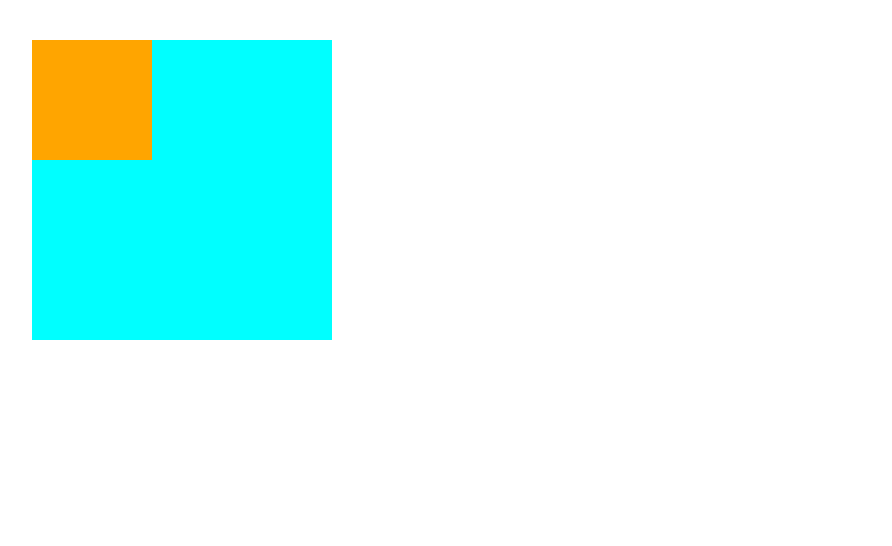
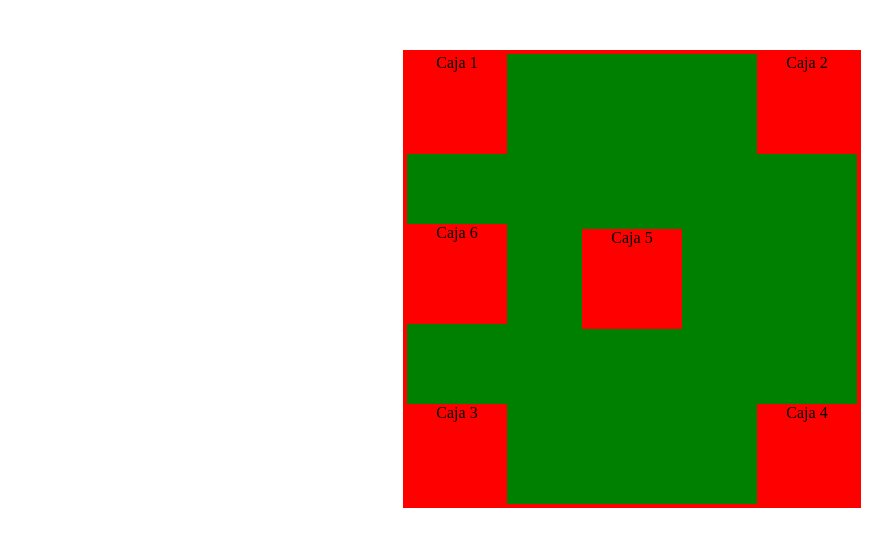
Before and after one commit to antho1810/CSS-2, a website: page index.html in a window 1280 px wide. Shown: the whole page, without its empty margins (8-900 px from the left). Drawn offline with nearby package versions, Linux system fonts and the light colour scheme.

Commit message:
Position Absolute

```diff
--- a/index.html
+++ b/index.html
@@ -45,11 +45,19 @@
     <h2>Romero</h2> -->
     <!-- <div class="caja-1">Caja 1</div>
     <div class="caja-2">Caja 2</div>
-    <div class="caja-3">Caja 3</div>
-    <div class="caja-4">Caja 4</div> -->
+    <div class="caja-3">Caja 3</div> -->
+    <!-- <div class="caja-4">Caja 4</div> -->
 
     <div class="contenedor">
+      <div class="caja-1">Caja 1</div>
+      <div class="caja-2">Caja 2</div>
+      <div class="caja-3">Caja 3</div>
+      <div class="caja-4">Caja 4</div>
+      <div class="caja-5">Caja 5</div>
+      <div class="caja-6">Caja 6</div>
+    </div>
+    <!-- <div class="contenedor">
       <div class="hijo"></div>
-    </div>
+    </div> -->
   </body>
 </html>
--- a/style.css
+++ b/style.css
@@ -141,11 +141,12 @@ p{
   margin: auto;
 } */
 div {
-  width: 200px;
-  height: 200px;
-  background: yellow;
+  width: 100px;
+  height: 100px;
   display: block;
+  background: green;
   text-align: center;
+  position: absolute;
 }
 
 /* outline sirve para señalar el objeto pero no lo reduce */
@@ -164,14 +165,46 @@ div {
 
 } */
 /* padding: arriba, derecha, abajo, izquierda */
+.contenedor {
+  position: relative;
+  border: 4px solid red;
+  margin: 50px auto;
+  height: 450px;
+  width: 450px;
+}
+.caja-1 {
+  background-color: red;
+  /* outline: 5px solid blue; */
 
-/* .caja-1 {
-  background: orange;
 }
 .caja-2 {
-  background: blueviolet;
+  background-color: red;
+  right: 0;
 }
 .caja-3 {
+  background-color: red;
+bottom: 0;
+
+}
+.caja-4 {
+  background-color: red;
+  right: 0;
+  bottom: 0;
+}
+.caja-5{
+  background-color: red;
+  top: 0;
+  left: 0;
+  right: 0;
+  bottom: 0;
+  margin: auto;
+  /* margin: 170px; */
+}
+.caja-6{
+  margin: 170px 225px 175px 0px;
+  background: red;
+}
+/* .caja-3 {
   background: turquoise;
   position: relative;
   top: 60px;
@@ -193,12 +226,10 @@ En un contenedor de padre e hijo el hijo el no tiene position relative se pondre
 /* Z-index: se pone encima de otro objeto depende el valor que uno le de.
 por ejemplo: <h2 style="z-index=2"></h2><h1 style="z-index=0"></h1> */
 
-
 /* El z-index en un contenedor con hijo, para contener el padre por encima del hijo
 necesita poner en el hijo, un z-index inferior a cero o un numero un negativo*/
 
-
-.contenedor{
+/* .contenedor{
   width: 300px;
   height: 300px;
   background-color: aqua;
@@ -214,4 +245,4 @@ necesita poner en el hijo, un z-index inferior a cero o un numero un negativo*/
   top: -20px;
   left: -20px;
   z-index: -1;
-}
+} */
```
